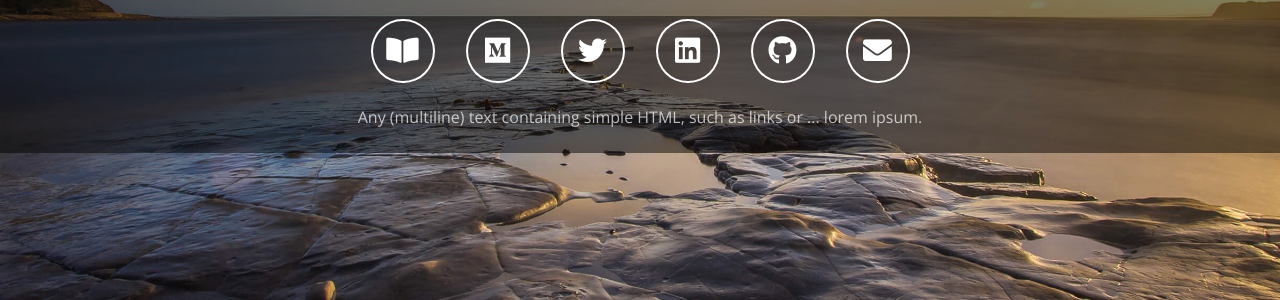
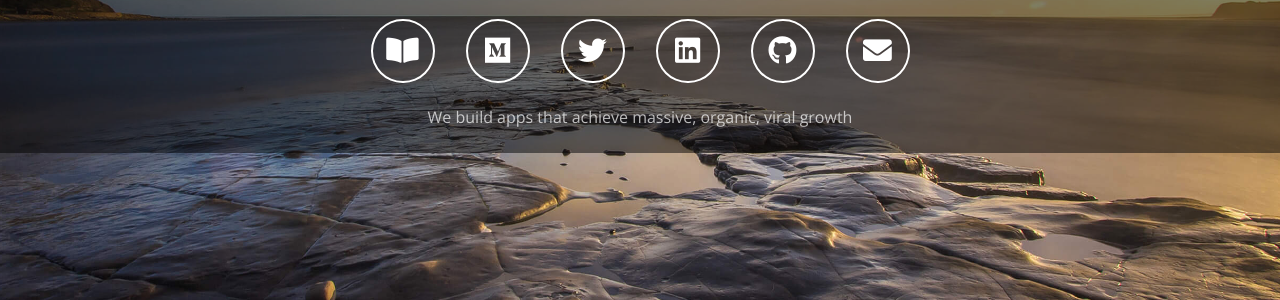
Before and after one commit to thedrbits/gogreenmango, a Jekyll site: the page built from index.html, in a window 1280 px wide. Shown: the part 354-654 px from the top of the page. Built offline with Jekyll 4.4.1, drawn with Linux system fonts in a browser that asks for light colours; nearby versions of some CDN libraries.

Commit message:
adjusting tagline

```diff
--- a/_config.yml
+++ b/_config.yml
@@ -98,7 +98,6 @@ links:
 # Extra HTML which will be displayed below the links. Keep it short. Leave empty to disable.
 #extra_html:
 extra_html: >
-    Any (multiline) text containing simple HTML,
-    such as links or ... lorem ipsum.
+    We build apps that achieve massive, organic, viral growth
 
 #EOF
```
